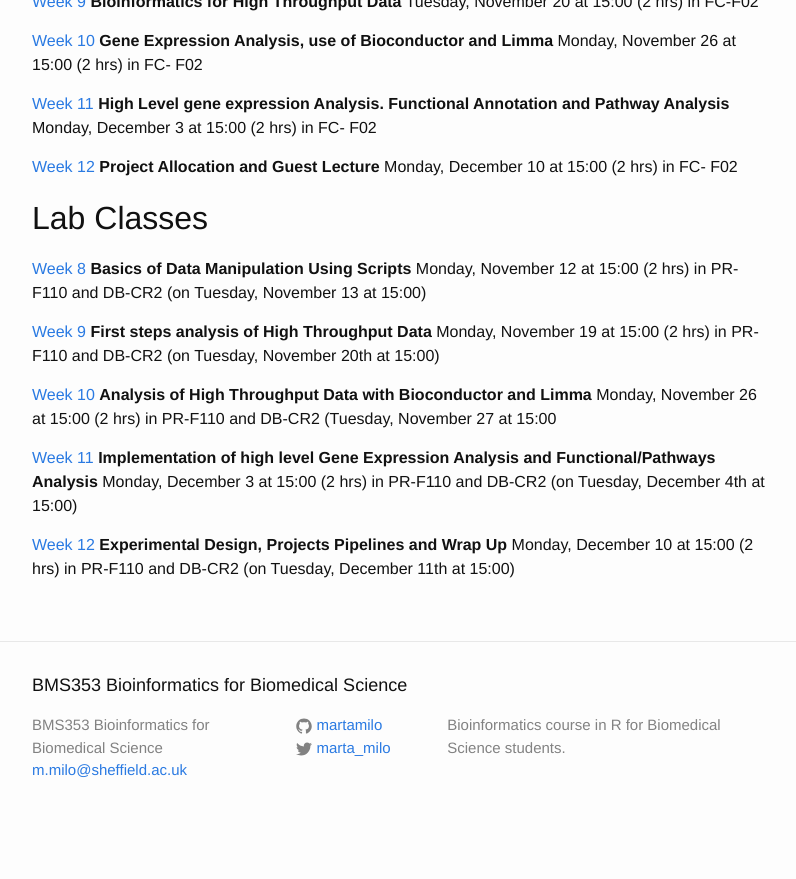
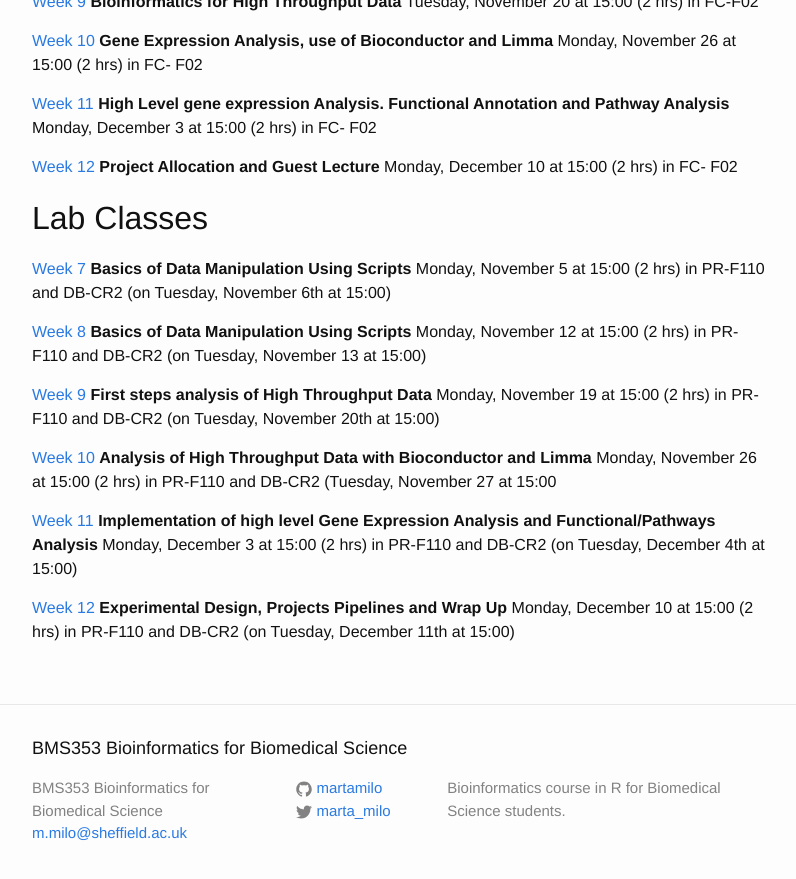
Before and after one commit to sods/bioinformatics, a Jekyll site: the page built from overview.md, in a window 1280 px wide and 900 px high, scrolled down 1846 px. Shown: the top 879 px of the window, without its empty margins (238-1034 px from the left). Built offline with Jekyll 4.4.1, drawn with Linux system fonts in a browser that asks for light colours; before the commit the page ends 2688 px from its top, so only the background shows below that; part of the change alters nothing that is shown.

Commit message:
corrected mistakes

```diff
--- a/_posts/2018-11-5-week-7-basics-of-data-manipulation-using-scripts.md
+++ b/_posts/2018-11-5-week-7-basics-of-data-manipulation-using-scripts.md
@@ -4,11 +4,7 @@ title: Week 7
 date: 2018-11-5 15:00
 session: 2018-2019
 length: 2
-<<<<<<< HEAD
-venue: PR-F110 and DB-CR2 ( on Tuesday, November 6 at 15:00)
-=======
-venue: PR-F110 and DB-CR2 (on Tuesday)
->>>>>>> 20b33994fb00ffb4d10ec0e37bda3c10a0f05bad
+venue: PR-F110 and DB-CR2 (on Tuesday, November 6th at 15:00)
 tagline: Basics of Data Manipulation Using Scripts
 ---
 
```
